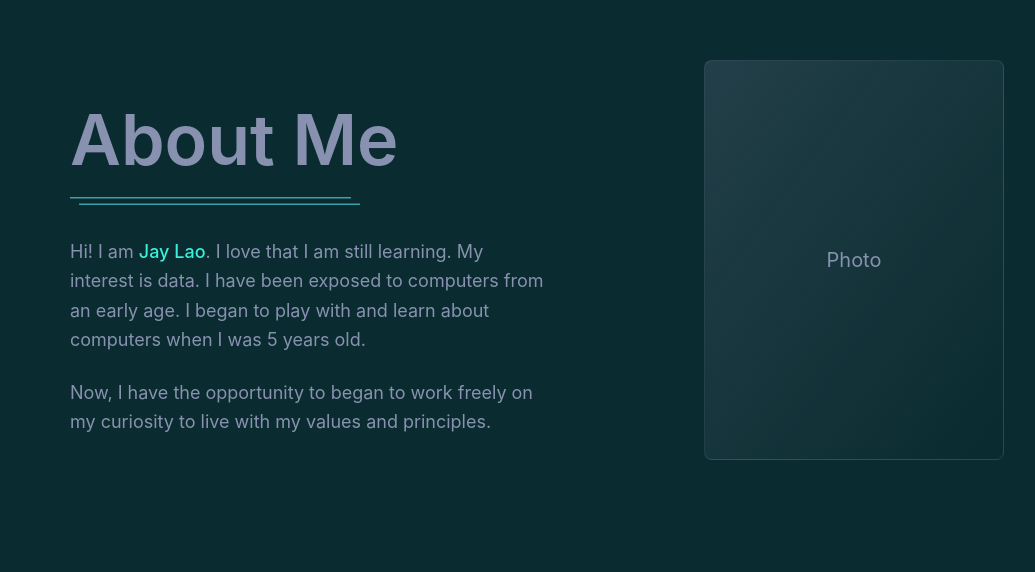
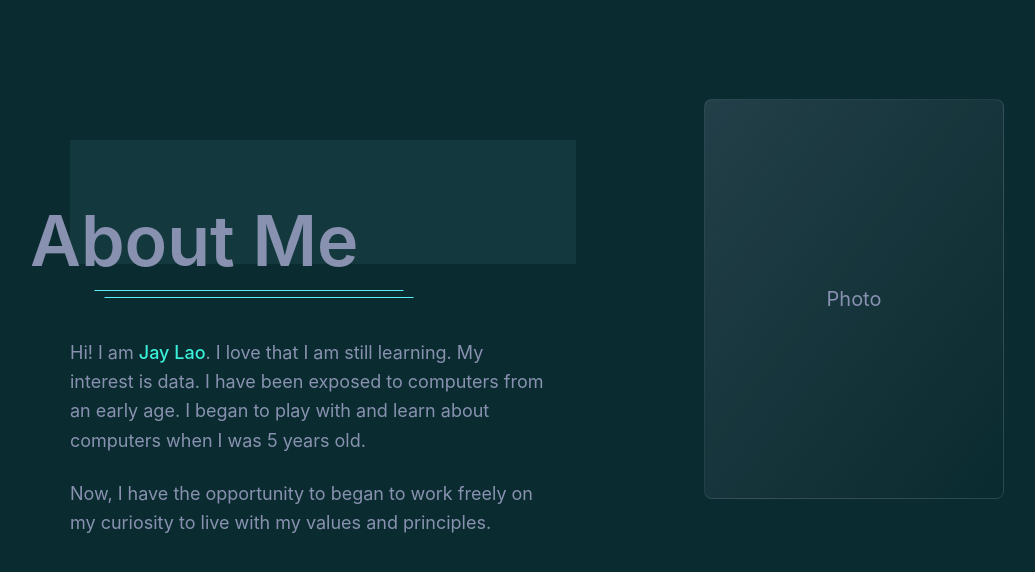
Before and after one commit to JayLao27/m-portfolio, a React (Vite) app: page / in a window 1280 px wide. Shown: the part 868-1440 px from the top of the page, without its empty margins (58-1093 px from the left). Built offline with nearby package versions, Linux system fonts and the light colour scheme.

Commit message:
edit: about me

```diff
--- a/src/App.tsx
+++ b/src/App.tsx
@@ -1,6 +1,6 @@
 import { useState } from 'react'
 import './App.css'
-import {  ContactIcon, MoonIcon, SunIcon, TwoLines } from './components/Icons'
+import {  ContactIcon, MoonIcon, SunIcon, TwoLines, AboutBackground } from './components/Icons'
 import { LeftIcons } from './components/Left-icons'
 
 
@@ -73,10 +73,11 @@ function App() {
       <section id="about" className="min-h-screen pt-32 px-[10%] pb-16 max-w-[1600px] mx-auto max-xl:px-[5%] max-md:pt-24 max-md:px-[5%] max-md:pb-12">
         <div className="grid grid-cols-2 gap-16 items-center max-md:grid-cols-1 max-md:gap-12">
           <div>
-            <h2 className={`mr-30 text-[70px] font-[SF Compact] font-semibold text-[#8892B0] mb-8 relative inline-block max-md:text-[2.5rem]`}>
+          <AboutBackground className='relative top-20 left-0' />
+            <h2 className={`right-[40px] text-[70px] font-[SF Compact] font-semibold text-[#8892B0] mb-8 relative inline-block max-md:text-[2.5rem]`}>
               About Me
-             <TwoLines className='relative ml-1'/>
             </h2>
+             <TwoLines className='relative bottom-[40px] right-4' />
             <div className={`text-lg leading-relaxed ${isDarkMode ? 'text-body-text' : 'text-light-body-text'}`}>
               <p className="mb-6">
                 Hi! I am <span className="text-highlight font-medium">Jay Lao</span>. I love that I am still learning. My interest is data. I have been exposed to computers from an early age. I began to play with and learn about computers when I was 5 years old.
--- a/src/components/Icons.tsx
+++ b/src/components/Icons.tsx
@@ -82,10 +82,19 @@ export const SunIcon = ({ className = "w-6 h-6" }: { className?: string }) => (
 
 export const TwoLines = ({ className = "w-6 h-6" }: { className?: string }) => (
 
-  <svg  width="290" height="8" viewBox="0 0 319 8" fill="none" xmlns="http://www.w3.org/2000/svg">
+  <svg  width="400" height="8" viewBox="0 0 319 8" fill="none" xmlns="http://www.w3.org/2000/svg" className={className}>
   <line y1="0.5" x2="309" y2="0.5" stroke="#5EEEFF"/>
   <line x1="10" y1="7.5" x2="319" y2="7.5" stroke="#5EEEFF"/>
   </svg>
 
 
 )
+
+export const AboutBackground = ({ className = "w-6 h-6" }: { className?: string }) => (
+
+  <svg width="506" height="124" viewBox="0 0 506 124" fill="none" xmlns="http://www.w3.org/2000/svg" className={className}>
+  <rect opacity="0.39" width="506" height="124" fill="#224D52"/>
+  </svg>
+
+
+)
```
